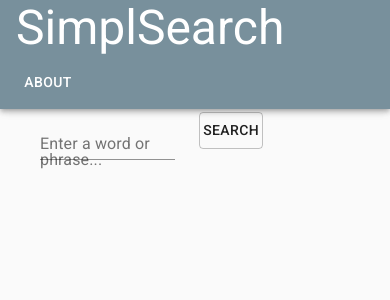
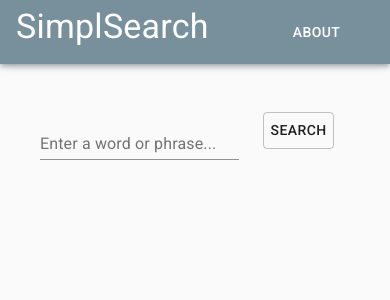
Before and after one commit to kristiancharb/SimplSearch-Frontend, a Next.js app: page / in a window 390 px wide. Shown: the top 300 px of the page. Built offline with nearby package versions, Linux system fonts and the light colour scheme.

Commit message:
Make header and searchbar responsive to screen width

```diff
--- a/components/Layout.js
+++ b/components/Layout.js
@@ -6,7 +6,8 @@ import AppBar from '@material-ui/core/AppBar';
 import Toolbar from '@material-ui/core/Toolbar';
 import Button from '@material-ui/core/Button';
 import blueGrey from '@material-ui/core/colors/blueGrey';
-import { makeStyles, withStyles } from '@material-ui/core/styles';
+import useMediaQuery from '@material-ui/core/useMediaQuery';
+import { makeStyles, withStyles, useTheme } from '@material-ui/core/styles';
 
 const useStyles = makeStyles(theme => ({
   root: {
@@ -32,6 +33,16 @@ const LinkButton = withStyles(theme => ({
 
 const Layout = props => {
   const classes = useStyles();
+  const theme = useTheme();
+  const isXs = useMediaQuery(theme.breakpoints.down('xs'));
+  const isSm = useMediaQuery(theme.breakpoints.down('sm'));
+  const headerVariant = isXs ? 'h4' : 'h3';
+  let headerXs;
+  if (isSm) {
+    headerXs = isXs ? 9 : 10;
+  } else {
+    headerXs = 11;
+  }
 
   return (
     <div>
@@ -42,11 +53,11 @@ const Layout = props => {
             <AppBar className={classes.heading}>
               <Toolbar>
                 <Grid container spacing={0}>
-                  <Grid item xs={11}>
-                    <Typography variant="h3">SimplSearch</Typography>
+                  <Grid item xs={headerXs}>
+                    <Typography variant={headerVariant}> SimplSearch </Typography>
                   </Grid>
                   <Grid>
-                    <LinkButton className={classes.button}>About</LinkButton>
+                    <LinkButton className={classes.button}> About </LinkButton>
                   </Grid>
                 </Grid>
               </Toolbar>
--- a/components/SearchBar.js
+++ b/components/SearchBar.js
@@ -2,9 +2,12 @@ import { useState } from "react";
 import TextField from '@material-ui/core/TextField';
 import Button from '@material-ui/core/Button';
 import Grid from '@material-ui/core/Grid';
+import useMediaQuery from '@material-ui/core/useMediaQuery';
+import { useTheme } from '@material-ui/core/styles';
 
 const SearchBar = props => {
   const [value, setValue] = useState(props.value || '');
+  const theme = useTheme();
 
   const handleChange = event => {
     setValue(event.target.value);
@@ -16,14 +19,16 @@ const SearchBar = props => {
     window.location.href = `${window.origin}?query=${query}&start=0&end=10`;
   };
 
+  const textFieldXs = useMediaQuery(theme.breakpoints.down('sm')) ? 7 : 5;
+  const buttonXs = useMediaQuery(theme.breakpoints.down('sm')) ? 3 : 2;
   return (
     <form onSubmit={handleSubmit} method='get'>
       <Grid container spacing={3}>
         <Grid item xs={'auto'} />
-        <Grid item xs={5}>
+        <Grid item xs={textFieldXs}>
           <TextField id='standard-basic' label='Enter a word or phrase...' value={value} onChange={handleChange} fullWidth/>
         </Grid>
-        <Grid item xs={2}>
+        <Grid item xs={buttonXs}>
           <Button type='submit' variant='outlined' fullWidth>Search</Button>
         </Grid>
       </Grid>
```
